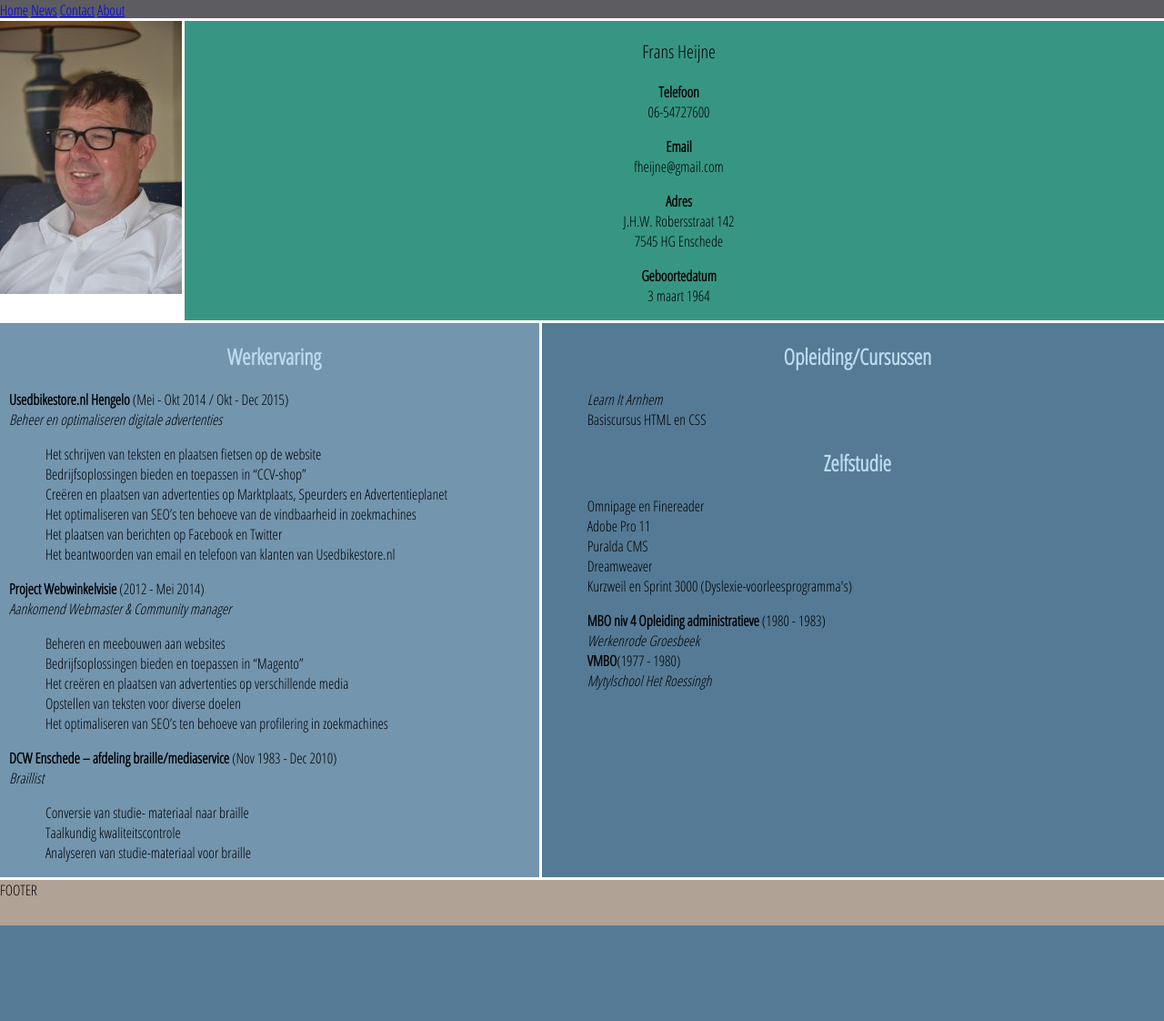
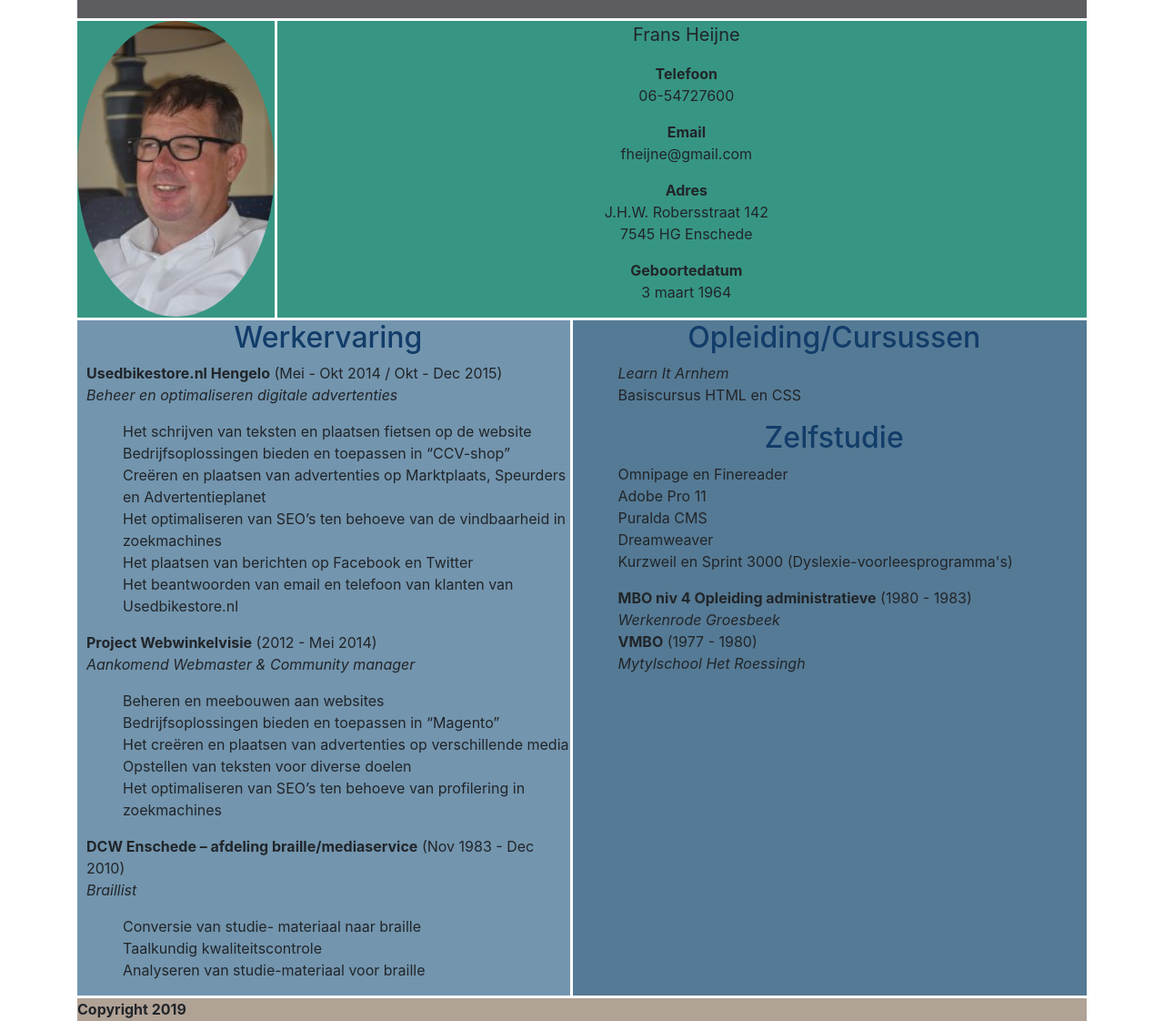
Before and after one commit to Frans100/demo2, a PHP site: page /grid-cv.html in a window 1280 px wide. Shown: the whole page at 91% size. Before the commit the page ends 1017 px from the top, so only its background shows below. Run offline with PHP 8.4, Linux system fonts and the light colour scheme; some libraries are stand-ins or nearby versions.

Commit message:
Bijgewerkte versie CV

```diff
--- a/grid-cv.css
+++ b/grid-cv.css
@@ -1,9 +1,8 @@
 .container {
     display: grid;
     grid-template-columns: repeat(12, 1fr);
-    grid-template-rows: 20px auto auto 50px;
+    grid-template-rows: 20px auto auto 25px;
     grid-gap: 3px;
-
 }
 
 body {
@@ -19,8 +18,12 @@ body {
 
 .foto {
     grid-column: 1 /2;
-    text-align: center;
+    background-color: #379683;
 
+}
+img {
+    height: 325px;
+    border-radius: 50%;
 }
 
 .person {
@@ -29,8 +32,7 @@ body {
     background-color: #379683;
     padding-left: 10px;
     text-align: center;
-
-}
+ }
 
     .werk {
         grid-column: 1 / 6;
@@ -44,20 +46,18 @@ body {
         grid-row: auto;
         background-color: #557a95;
         padding-left: 10px;
-
-    }
+        }
 
 
 .footer {
     grid-column: 1 / -1;
     background-color: #b1a296;
+    font-weight: bold;
 }
 
 h2 {
     text-align: center;
-    color: #bddbef;
-    background=color
-
+    color: #123c69 !important;
 }
 
 p.naam {
--- a/grid-cv.html
+++ b/grid-cv.html
@@ -6,17 +6,12 @@
     <meta http-equiv="X-UA-Compatible" content="ie=edge">
     <link rel="stylesheet" href="grid-cv.css">
     <link href="https://fonts.googleapis.com/css?family=Open+Sans+Condensed:300" rel="stylesheet">
+    <link rel="stylesheet" href="https://stackpath.bootstrapcdn.com/bootstrap/4.2.1/css/bootstrap.min.css" integrity="sha384-GJzZqFGwb1QTTN6wy59ffF1BuGJpLSa9DkKMp0DgiMDm4iYMj70gZWKYbI706tWS" crossorigin="anonymous">
     <title>CV Frans Heijne</title>
 </head>
 <body>
     <div class="container">
     <div class="header">
-        <div class="nav">
-                <a href="#home" class="active">Home</a>
-                <a href="#news">News</a>
-                <a href="#contact">Contact</a>
-                <a href="#about">About</a>
-        </div>
     </div>
     <div class="foto"><img src="profiel.jpg" alt=""></div>
    <div class="person" id="contact">
@@ -79,11 +74,11 @@
         </ul>
         <ul>
             <li><span class="bold">MBO niv 4 Opleiding administratieve</span> (1980 - 1983)<br><span class="cursief">Werkenrode Groesbeek</span></li>
-            <li> <span class="bold">VMBO</span>(1977 - 1980)<br><span class="cursief">Mytylschool Het Roessingh</span></li>
+            <li> <span class="bold">VMBO</span> (1977 - 1980)<br><span class="cursief">Mytylschool Het Roessingh</span></li>
         </ul>
     </div>
 
-    <div class="footer">FOOTER</div>
+    <div class="footer"><p>Copyright 2019</p></div>
     </div>
 
 </body>
```
